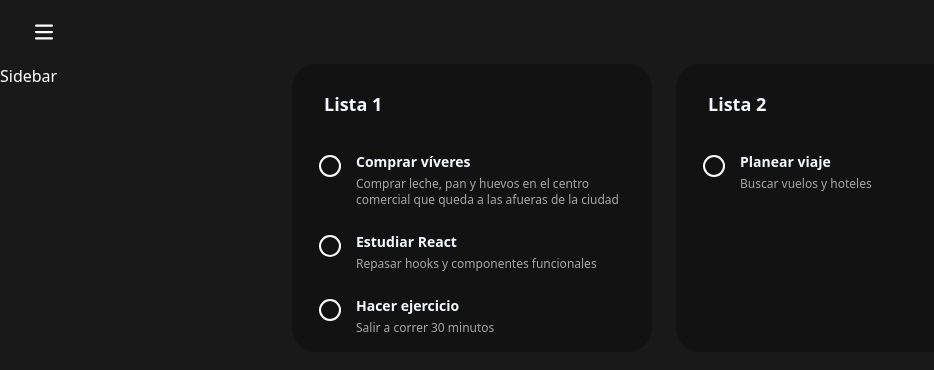
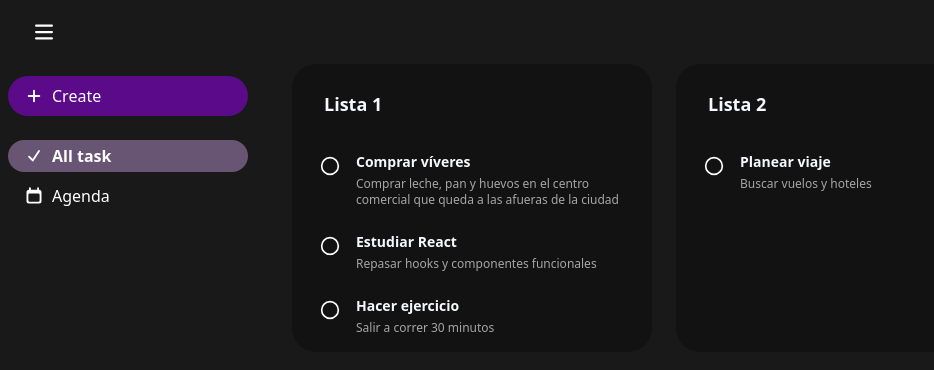
Before and after one commit to lortiz24/luis-app-task, a React (Vite) app: page /list in a window 1280 px wide. Shown: the top 370 px of the page, without its empty margins (0-934 px from the left). Built offline with nearby package versions, Linux system fonts and the light colour scheme; what @midudev/tailwind-animations would draw is missing.

Commit message:
Actualizar estilos de color en index.css, agregar componente MenuLink para enlaces de navegación y mejorar la estructura del Sidebar con nuevos enlaces y un botón de creación. Modificar el componente Button para utilizar nuevas clases de color.

```diff
--- /dev/null
+++ b/src/components/menu-link/MenuLink.tsx
@@ -0,0 +1,33 @@
+import React from 'react';
+import { NavLink } from 'react-router-dom';
+
+interface MenuLinkProps {
+  title: string;
+  to: string;
+  leftIcon?: React.ReactNode;
+  className?: string;
+}
+
+export const MenuLink: React.FC<MenuLinkProps> = ({
+  title,
+  to,
+  leftIcon,
+  className = '',
+}) => {
+  return (
+    <NavLink
+      to={to}
+      className={({ isActive }) =>
+        `
+        flex items-center gap-2 px-4 py-1 cursor-pointer
+        text-primary transition-colors rounded-3xl
+        ${isActive ? 'bg-primary-50/40 font-semibold' : ''}
+        ${className}
+        `
+      }
+    >
+      {leftIcon && <span className="w-5 h-5 flex items-center">{leftIcon}</span>}
+      <span>{title}</span>
+    </NavLink>
+  );
+};
--- a/src/components/sidebar/Sidebar.tsx
+++ b/src/components/sidebar/Sidebar.tsx
@@ -1,8 +1,22 @@
-
-
+import { CheckIcon, PlusIcon, CalendarIcon } from '@heroicons/react/16/solid';
+import { Button } from '../ui/Button';
+import { MenuLink } from '../menu-link/MenuLink';
 
 export const Sidebar = () => {
   return (
-    <div className="w-64  h-[calc(100vh-4rem)]">Sidebar</div>
-  )
-}
+    <div className="w-64  h-[calc(100vh-4rem)] py-3 px-2 gap-6 flex flex-col">
+      <Button
+        className="rounded-3xl bg-primary-800 hover:bg-primary-900"
+        leftIcon={<PlusIcon className="text-white w-5 h-5" />}
+      >
+        Create
+      </Button>
+
+      <nav className="flex flex-col gap-2">
+        <MenuLink title="All task" to="/list" leftIcon={<CheckIcon className="text-white w-5 h-5" />} />
+
+        <MenuLink title="Agenda" to="/agenda" leftIcon={<CalendarIcon className="text-white w-5 h-5" />} />
+      </nav>
+    </div>
+  );
+};
--- a/src/components/ui/Button.tsx
+++ b/src/components/ui/Button.tsx
@@ -13,7 +13,7 @@ interface ButtonProps extends React.ButtonHTMLAttributes<HTMLButtonElement> {
 
 // Clases base por variante
 const variantClasses: Record<ButtonVariant, string> = {
-  primary: 'bg-blue-600 text-white hover:bg-blue-700',
+  primary: 'bg-primary-600/80 text-white hover:bg-primary-700/80',
   secondary: 'bg-gray-200 text-gray-800 hover:bg-gray-300',
   danger: 'bg-red-600 text-white hover:bg-red-700',
 };
--- a/src/index.css
+++ b/src/index.css
@@ -7,9 +7,17 @@
   --color-bg-1: #191919;
   --color-bg-2: #121212;
   --color-text: #f6f8fe;
-  --color-primary-50: #e5b8fe;
-  --color-primary-300: #3a015c;
-  --color-primary-600: #200132;
+  --color-primary-50: #deaef9;
+  --color-primary-100: #d69bf8;
+  --color-primary-200: #c87af6;
+  --color-primary-300: #ba58f3;
+  --color-primary-400: #ad37f1;
+  --color-primary-500: #9d11ee;
+  --color-primary-600: #870ecd;
+  --color-primary-700: #710cab;
+  --color-primary-800: #5b0a8a;
+  --color-primary-900: #420764;
+  --color-primary-950: #380655;
   --color-gray: #a6a6a6;
   /* Breakpoints */
 }
```
